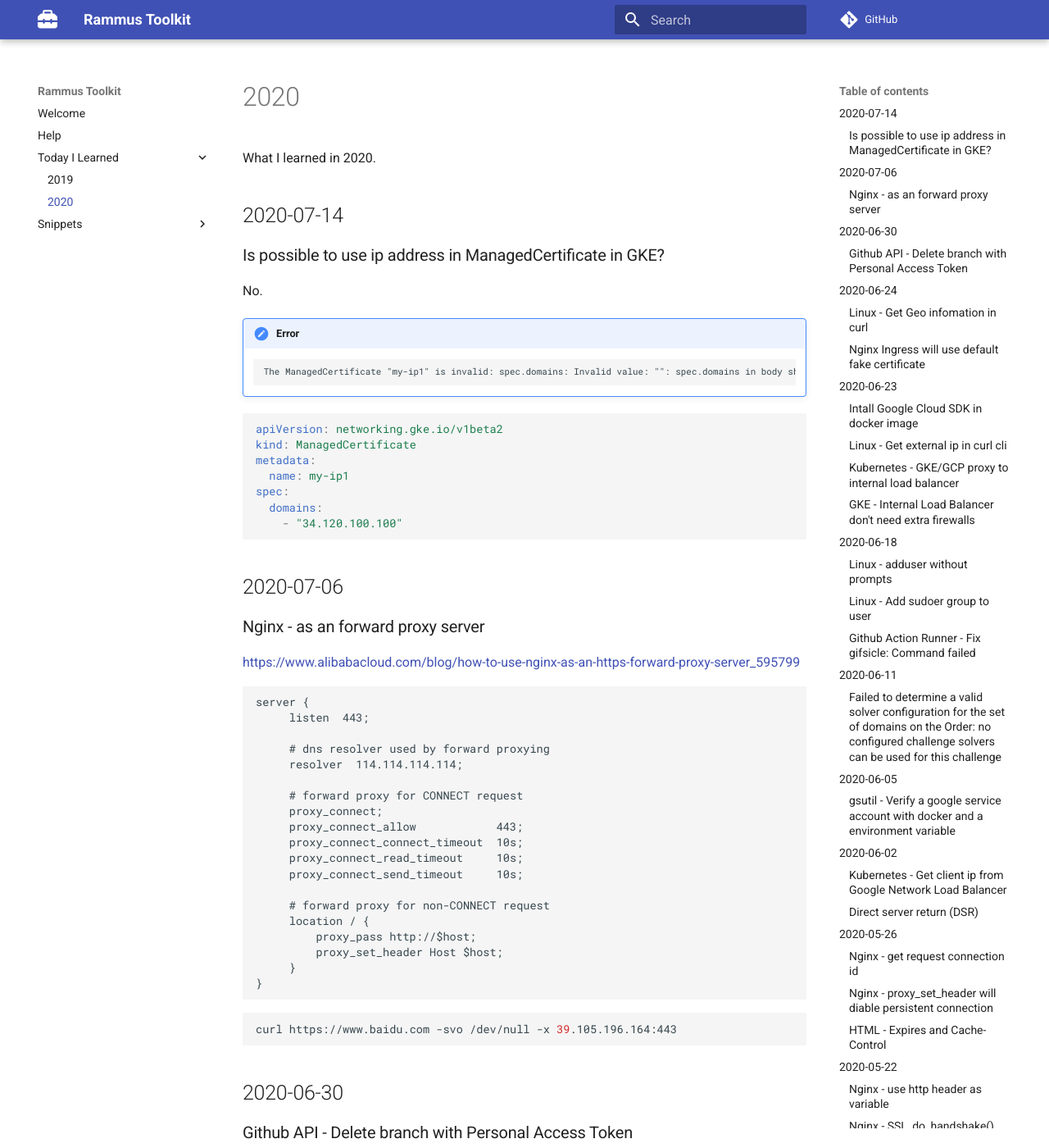
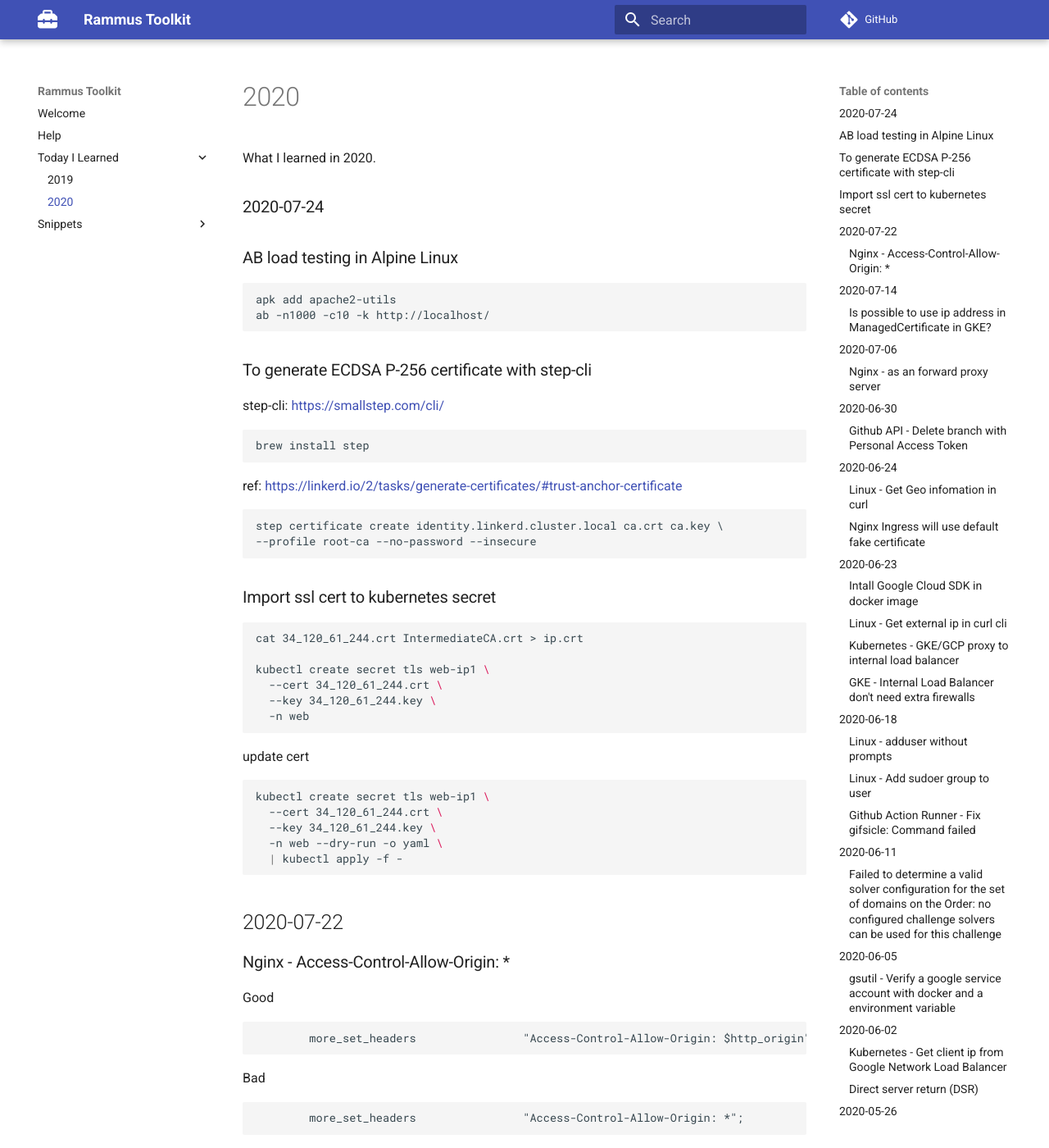
Before and after one commit to RammusXu/toolkit, an MkDocs documentation site: the page built from docs/Today-I-Learned/2020.md, in a window 1280 px wide and 1400 px high. Shown: the whole window at 82% size. Built offline with MkDocs 1.6.1 and Material for MkDocs 9.7.7, drawn with Linux system fonts in a browser that asks for light colours; comment, search, counter and statistics services are not loaded; some of the changed text lies outside the part shown.

Commit message:
TIL: 2020-07-24

````diff
--- a/docs/Today-I-Learned/2020.md
+++ b/docs/Today-I-Learned/2020.md
@@ -1,5 +1,58 @@
 
 What I learned in 2020.
+
+### 2020-07-24
+### AB load testing in Alpine Linux
+```bash
+apk add apache2-utils
+ab -n1000 -c10 -k http://localhost/
+```
+
+### To generate ECDSA P-256 certificate with step-cli
+
+step-cli: https://smallstep.com/cli/
+```
+brew install step
+```
+
+ref: https://linkerd.io/2/tasks/generate-certificates/#trust-anchor-certificate
+```
+step certificate create identity.linkerd.cluster.local ca.crt ca.key \
+--profile root-ca --no-password --insecure
+```
+
+### Import ssl cert to kubernetes secret
+```bash
+cat 34_120_61_244.crt IntermediateCA.crt > ip.crt
+
+kubectl create secret tls web-ip1 \
+  --cert 34_120_61_244.crt \
+  --key 34_120_61_244.key \
+  -n web
+
+```
+
+update cert
+```bash
+kubectl create secret tls web-ip1 \
+  --cert 34_120_61_244.crt \
+  --key 34_120_61_244.key \
+  -n web --dry-run -o yaml \
+  | kubectl apply -f -
+```
+
+## 2020-07-22
+### Nginx - Access-Control-Allow-Origin: *
+Good
+```conf
+        more_set_headers                "Access-Control-Allow-Origin: $http_origin";
+```
+
+Bad
+```conf
+        more_set_headers                "Access-Control-Allow-Origin: *";
+```
+
 
 ## 2020-07-14
 ### Is possible to use ip address in ManagedCertificate in GKE?
@@ -165,7 +218,9 @@ $ curl https://ipinfo.io/ip
 ```
 
 ### Kubernetes - GKE/GCP proxy to internal load balancer
-ref: https://cloud.google.com/kubernetes-engine/docs/how-to/internal-load-balancing
+ref:
+- https://cloud.google.com/kubernetes-engine/docs/how-to/internal-load-balancing
+- https://cloud.google.com/kubernetes-engine/docs/how-to/internal-load-balancing#global_access
 
 Internal load balancer
 ```yaml
@@ -176,6 +231,10 @@ metadata:
   name: ilb-api
   annotations:
     cloud.google.com/load-balancer-type: "Internal"
+
+    # This is beta. So it needs to follow this: https://stackoverflow.com/a/59658742/3854890
+    # gcloud beta compute forwarding-rules update xxxxx --region us-central1 --allow-global-access
+    # networking.gke.io/internal-load-balancer-allow-global-access: "true" # This is for same VPC different region.
 spec:
   externalTrafficPolicy: Local
   type: LoadBalancer
````
Also changed, not shown: README.md (+6 -0 lines), docs/snippets/docker.md (+7 -0 lines), docs/snippets/kubernetes.md (+33 -0 lines).
